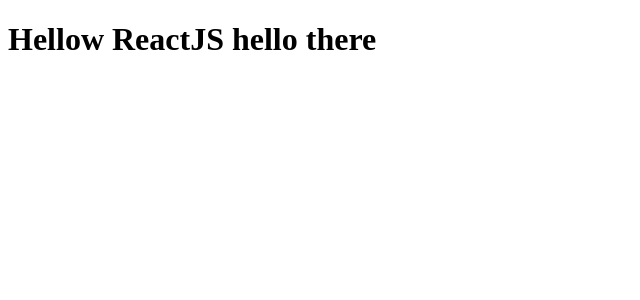
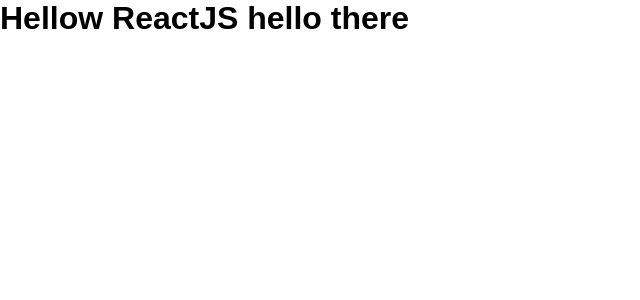
Before and after one commit to VitorDLeo/ReactJS, a React app in the folder 01-github-explorer/: page / in a window 1280 px wide. Shown: the top 300 px of the page, without its empty margins (0-640 px from the left). Built offline with nearby package versions, Linux system fonts and the light colour scheme.

Commit message:
ADicionando Style-loader e o css-loader

```diff
--- a/01-github-explorer/package.json
+++ b/01-github-explorer/package.json
@@ -3,7 +3,7 @@
   "version": "1.0.0",
   "main": "index.js",
   "license": "MIT",
-  "scripts":{
+  "scripts": {
     "dev": "webpack serve",
     "build": "cross-env NODE_ENV=production webpack"
   },
@@ -18,7 +18,10 @@
     "@babel/preset-env": "^7.18.0",
     "@babel/preset-react": "^7.17.12",
     "cross-env": "^7.0.3",
+    "css-loader": "^6.7.1",
     "html-webpack-plugin": "^5.5.0",
+    "sass-loader": "^13.0.0",
+    "style-loader": "^3.3.1",
     "webpack": "^5.72.1",
     "webpack-cli": "^4.9.2",
     "webpack-dev-server": "^4.9.0"
--- a/01-github-explorer/src/app.jsx
+++ b/01-github-explorer/src/app.jsx
@@ -1,3 +1,5 @@
+import './styles/global.css'
+
 export function App(){
     return <h1>Hellow ReactJS hello there</h1>
 }
--- /dev/null
+++ b/01-github-explorer/src/styles/global.css
@@ -0,0 +1,9 @@
+* {
+    margin: 0;
+    padding: 0;
+    box-sizing: border-box;
+}
+
+body {
+    font-family: Arial, Helvetica, sans-serif;
+}
--- a/01-github-explorer/webpack.config.js
+++ b/01-github-explorer/webpack.config.js
@@ -28,6 +28,11 @@
                 test: /\.jsx$/,
                 exclude: /node_modules/,
                 use: 'babel-loader'
+            },
+            {
+                test: /\.css$/,
+                exclude: /node_modules/,
+                use: ['style-loader', 'css-loader'],
             }
         ]
     }
```
Also changed, not shown: 1 other file (tests, documents, lock files or other folders).
